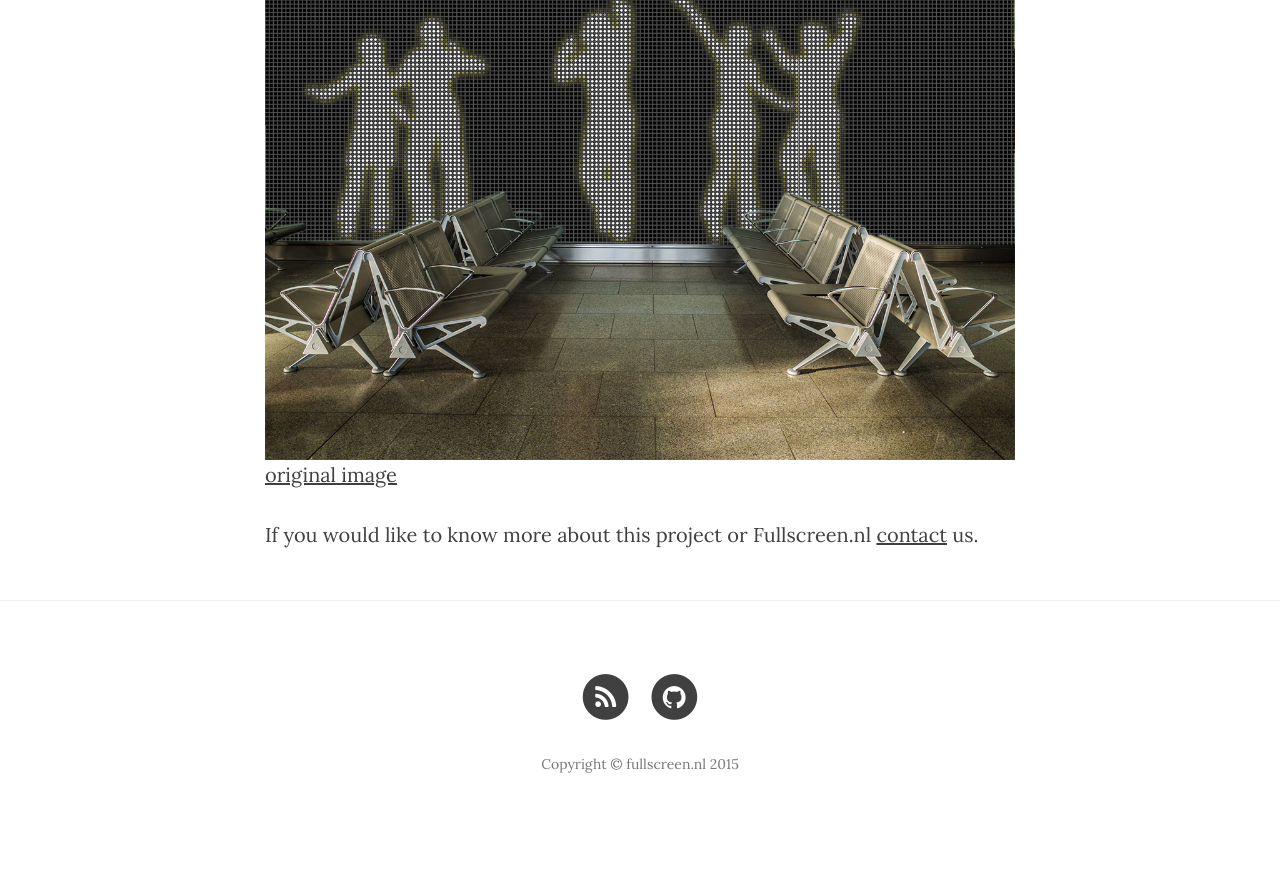
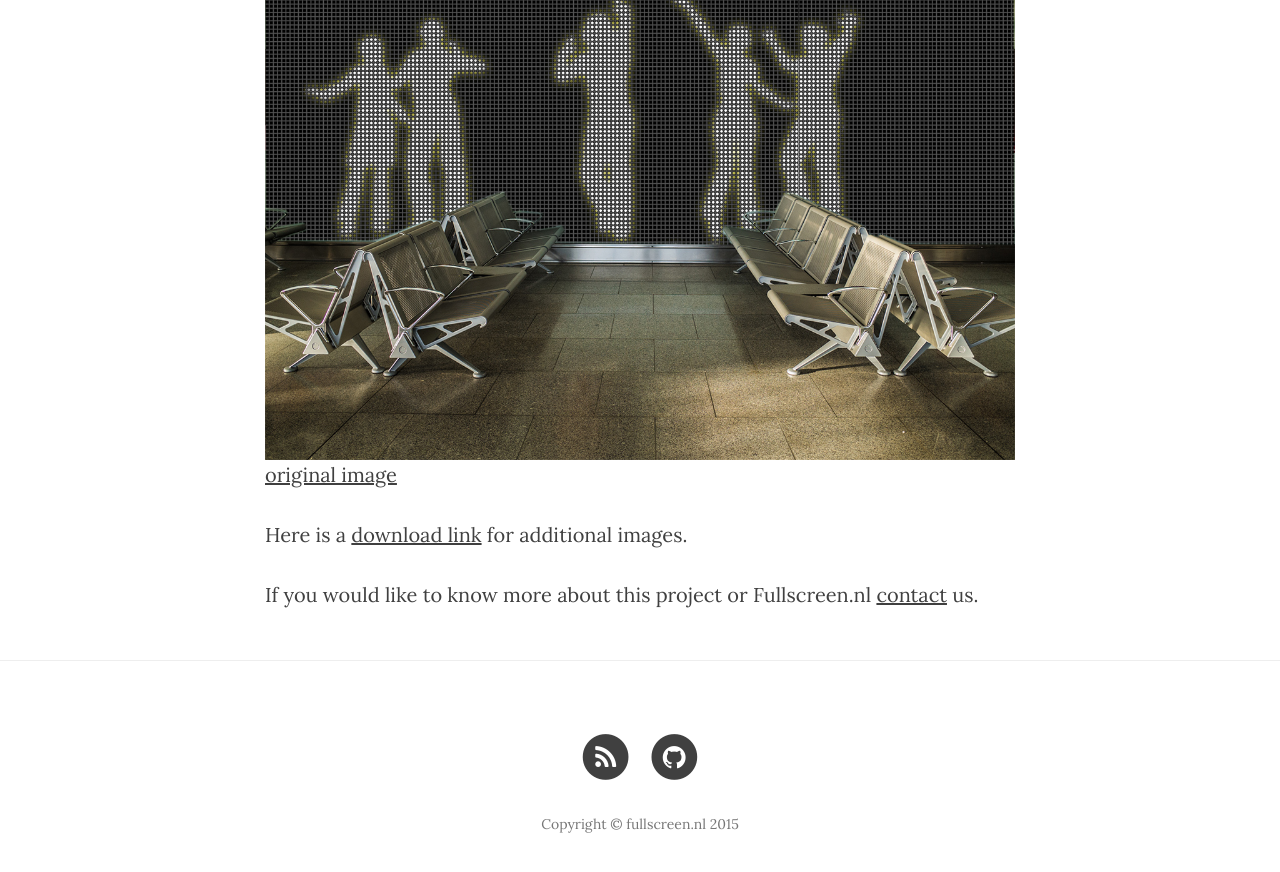
Before and after one commit to fullscreennl/led-mirror, a Jekyll site: the page built from about.html, in a window 1280 px wide and 900 px high, scrolled down 1796 px. Shown: the top 872 px of the window. Built offline with Jekyll 4.4.1, drawn with Linux system fonts in a browser that asks for light colours; nearby versions of some CDN libraries; before the commit the page ends 2636 px from its top, so only the background shows below that.

Commit message:
added download link for images

```diff
--- a/about.html
+++ b/about.html
@@ -21,4 +21,5 @@ The design is modular and can scale up to 16 times this size and still be contro
 <a href="https://flic.kr/p/iy6qXF">original image</a>
 </p>
 
+<p>Here is a <a href="{{ site.baseurl }}/led-mirror/img/fullscreen-digital-mirror.zip">download link</a> for additional images.</p>
 <p>If you would like to know more about this project or Fullscreen.nl <a href="{{ site.baseurl }}/contact">contact</a> us.</p>
```
